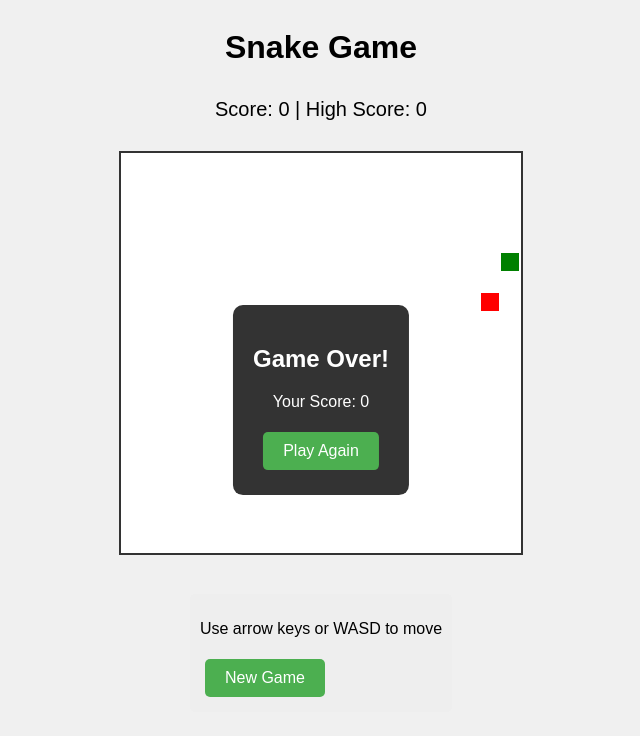
After one commit to saktinagara/CrimsonDawnn, a PHP site: page /game.php in a window 1280 px wide. The commit adds this page. Shown: the top 736 px of the page, without its empty margins (319-959 px from the left). Run offline with PHP 8.4, Linux system fonts and the light colour scheme.

Commit message:
easter egg(game)

```diff
--- /dev/null
+++ b/game.php
@@ -0,0 +1,250 @@
+<?php
+session_start();
+
+// Initialize high score
+if (!isset($_SESSION['high_score'])) {
+    $_SESSION['high_score'] = 0;
+}
+
+// Update high score if received
+if (isset($_POST['score'])) {
+    $score = intval($_POST['score']);
+    if ($score > $_SESSION['high_score']) {
+        $_SESSION['high_score'] = $score;
+        echo json_encode(['high_score' => $_SESSION['high_score']]);
+        exit;
+    }
+}
+?>
+
+<!DOCTYPE html>
+<html>
+<head>
+    <title>Snake Game</title>
+    <style>
+        body {
+            display: flex;
+            flex-direction: column;
+            align-items: center;
+            font-family: Arial, sans-serif;
+            background-color: #f0f0f0;
+        }
+        #game-container {
+            margin: 20px;
+        }
+        canvas {
+            border: 2px solid #333;
+            background-color: #fff;
+        }
+        #score-container {
+            margin: 10px;
+            font-size: 20px;
+        }
+        .controls {
+            margin: 15px;
+            padding: 10px;
+            background-color: #eee;
+            border-radius: 5px;
+        }
+        #game-over {
+            display: none;
+            position: absolute;
+            top: 50%;
+            left: 50%;
+            transform: translate(-50%, -50%);
+            background-color: rgba(0, 0, 0, 0.8);
+            color: white;
+            padding: 20px;
+            border-radius: 10px;
+            text-align: center;
+        }
+        button {
+            padding: 10px 20px;
+            font-size: 16px;
+            cursor: pointer;
+            background-color: #4CAF50;
+            color: white;
+            border: none;
+            border-radius: 5px;
+            margin: 5px;
+        }
+        button:hover {
+            background-color: #45a049;
+        }
+    </style>
+</head>
+<body>
+    <h1>Snake Game</h1>
+    <div id="score-container">
+        Score: <span id="score">0</span> | High Score: <span id="high-score"><?php echo $_SESSION['high_score']; ?></span>
+    </div>
+    <div id="game-container">
+        <canvas id="gameCanvas" width="400" height="400"></canvas>
+    </div>
+    <div class="controls">
+        <p>Use arrow keys or WASD to move</p>
+        <button onclick="startGame()">New Game</button>
+    </div>
+    <div id="game-over">
+        <h2>Game Over!</h2>
+        <p>Your Score: <span id="final-score">0</span></p>
+        <button onclick="startGame()">Play Again</button>
+    </div>
+
+    <script>
+        const canvas = document.getElementById('gameCanvas');
+        const ctx = canvas.getContext('2d');
+        const gridSize = 20;
+        const tileCount = canvas.width / gridSize;
+
+        let snake = [];
+        let food = {};
+        let dx = gridSize;
+        let dy = 0;
+        let score = 0;
+        let gameLoop = null;
+
+        function startGame() {
+            // Reset game state
+            snake = [{x: 5 * gridSize, y: 5 * gridSize}];
+            score = 0;
+            dx = gridSize;
+            dy = 0;
+            document.getElementById('score').textContent = '0';
+            document.getElementById('game-over').style.display = 'none';
+
+            // Generate first food
+            generateFood();
+
+            // Clear previous game loop if exists
+            if (gameLoop) clearInterval(gameLoop);
+
+            // Start game loop
+            gameLoop = setInterval(gameStep, 100);
+        }
+
+        function gameStep() {
+            // Move snake
+            const head = {x: snake[0].x + dx, y: snake[0].y + dy};
+
+            // Check wall collision
+            if (head.x < 0 || head.x >= canvas.width || head.y < 0 || head.y >= canvas.height) {
+                gameOver();
+                return;
+            }
+
+            // Check self collision
+            for (let i = 0; i < snake.length; i++) {
+                if (head.x === snake[i].x && head.y === snake[i].y) {
+                    gameOver();
+                    return;
+                }
+            }
+
+            // Add new head
+            snake.unshift(head);
+
+            // Check food collision
+            if (head.x === food.x && head.y === food.y) {
+                score += 10;
+                document.getElementById('score').textContent = score;
+                generateFood();
+            } else {
+                snake.pop();
+            }
+
+            // Draw everything
+            draw();
+        }
+
+        function draw() {
+            // Clear canvas
+            ctx.fillStyle = 'white';
+            ctx.fillRect(0, 0, canvas.width, canvas.height);
+
+            // Draw snake
+            ctx.fillStyle = 'green';
+            snake.forEach(segment => {
+                ctx.fillRect(segment.x, segment.y, gridSize-2, gridSize-2);
+            });
+
+            // Draw food
+            ctx.fillStyle = 'red';
+            ctx.fillRect(food.x, food.y, gridSize-2, gridSize-2);
+        }
+
+        function generateFood() {
+            food = {
+                x: Math.floor(Math.random() * tileCount) * gridSize,
+                y: Math.floor(Math.random() * tileCount) * gridSize
+            };
+
+            // Make sure food doesn't spawn on snake
+            for (let segment of snake) {
+                if (food.x === segment.x && food.y === segment.y) {
+                    generateFood();
+                    return;
+                }
+            }
+        }
+
+        function gameOver() {
+            clearInterval(gameLoop);
+            document.getElementById('game-over').style.display = 'block';
+            document.getElementById('final-score').textContent = score;
+
+            // Update high score in PHP session
+            fetch('', {
+                method: 'POST',
+                headers: {
+                    'Content-Type': 'application/x-www-form-urlencoded',
+                },
+                body: 'score=' + score
+            })
+            .then(response => response.json())
+            .then(data => {
+                if (data.high_score) {
+                    document.getElementById('high-score').textContent = data.high_score;
+                }
+            });
+        }
+
+        // Handle keyboard input
+        document.addEventListener('keydown', function(event) {
+            switch(event.key) {
+                case 'ArrowUp':
+                case 'w':
+                    if (dy === 0) {
+                        dx = 0;
+                        dy = -gridSize;
+                    }
+                    break;
+                case 'ArrowDown':
+                case 's':
+                    if (dy === 0) {
+                        dx = 0;
+                        dy = gridSize;
+                    }
+                    break;
+                case 'ArrowLeft':
+                case 'a':
+                    if (dx === 0) {
+                        dx = -gridSize;
+                        dy = 0;
+                    }
+                    break;
+                case 'ArrowRight':
+                case 'd':
+                    if (dx === 0) {
+                        dx = gridSize;
+                        dy = 0;
+                    }
+                    break;
+            }
+        });
+
+        // Start the game when the page loads
+        startGame();
+    </script>
+</body>
+</html>
--- a/welcome.php
+++ b/welcome.php
@@ -131,7 +131,7 @@
 <footer class="footer" id="contact">
     <div class="footer-container">
         <div class="footer-brand">
-            <h3>Crimson<span>Dawn</span>.</h3>
+            <h3>Crimson<span>Dawn</span></h3>
             <p>All content on this website is protected by copyright and may not be used
                 <br> without permission from SafetyNet Group.</p>
             <div class="social-icons">
@@ -155,6 +155,9 @@
                 <ul>
                     <li>CrimsonDawn.id</li>
                     <li>crimsondawn@safetynet.com</li>
+
+                    <!-- easter egg -->
+                    <li><a href="game.php" class="transparent-btn" style="opacity: 0;">+</a></li>
                 </ul>
             </div>
         </div>
```
Also changed, not shown: Login1.html (deleted, +0 -34 lines).
